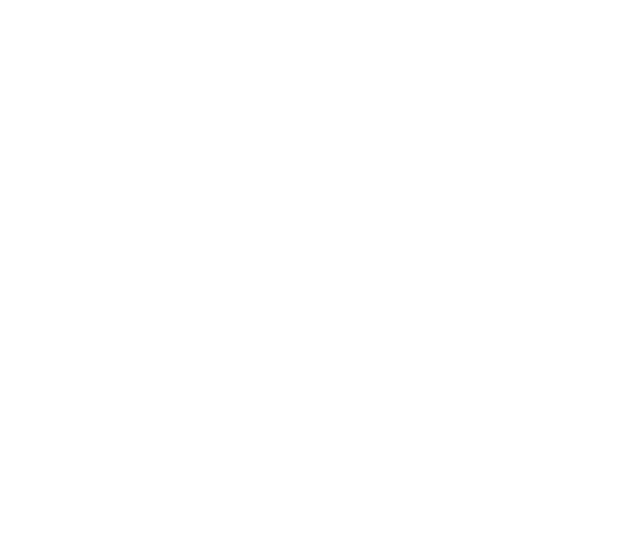
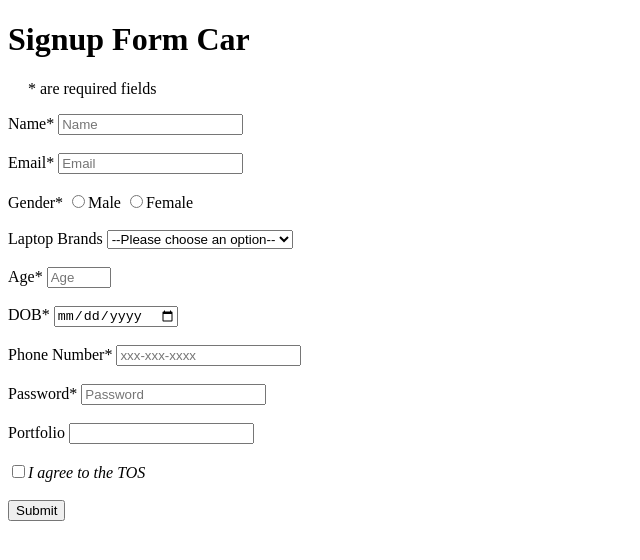
Before and after one commit to acciojob/signup-form-car-r3workz, a website: page main.html in a window 1280 px wide. Shown: the whole page, without its empty margins (0-640 px from the left). Drawn offline with Linux system fonts and the light colour scheme.

Commit message:
created a submission

```diff
--- a/main.html
+++ b/main.html
@@ -10,6 +10,64 @@
 	<!-- the entire body must be written by student -->
     <script type="text/javascript" src="./script.js">
 </script>
+<h1>Signup Form Car</h1>
+<form method="post">
+    <p>
+        &emsp; * are required fields
+    </p>
+    <div>
+        <label for="name">Name* </label><input type="text" name="name" id="name" required="required" placeholder="Name">
+    </div>
+    <br>
+    <div>
+        <label for="email">Email* </label><input type="email" name="email" id="email" required="required" placeholder="Email">
+    </div>
+    <br>
+    <div>
+        <label for="gender_m">Gender* </label><input type="radio" name="gender" id="gender_m" value="male" required="required">Male
+        <input type="radio" name="gender" id="gender_f" value="female" required="required">Female
+    </div>
+    <br>
+    <div>
+        <label for="cars">Laptop Brands </label>
+        <select id="cars" name="cars" required="required">
+            <option >--Please choose an option--</option>
+            <option value="bmw">BMW</option>
+            <option value="audi">Audi</option>
+            <option value="mercedez">Mercedez</option>
+        </select>
+    </div>
+    <br>
+    <div>
+        <label for="age">Age* </label><input type="number" name="age" id="age" min="18" max="150" required="required" placeholder="Age">
+    </div>
+    <br>
+    <div>
+        <label for="dob">DOB* </label><input type="date" name="dob" id="dob" required="required" placeholder="Date of Birth">
+    </div>
+    <br>
+    <div>
+        <label for="tel">Phone Number* </label><input type="tel" name="tel" id="tel" placeholder="xxx-xxx-xxxx">
+    </div>
+    <br>
+    <div>
+        <label for="password">Password* </label><input type="password" name="password" id="password" required="required" placeholder="Password">
+    <br>
+    </div>
+    <br>
+    <div>
+        <label for="portfolio">Portfolio </label><input type="url" name="portfolio" id="portfolio">
+    </div>
+    <br>
+    <div>
+        <input type="checkbox" name="tos" id="tos"><label for="tos"><em>I agree to the TOS</em></label>
+    </div>
+    <br>
+    <div>
+        <button type="submit" name="submit" value="Submit" >Submit</button>
+    </div>
+
+</form>
 
 </body>
 
```
